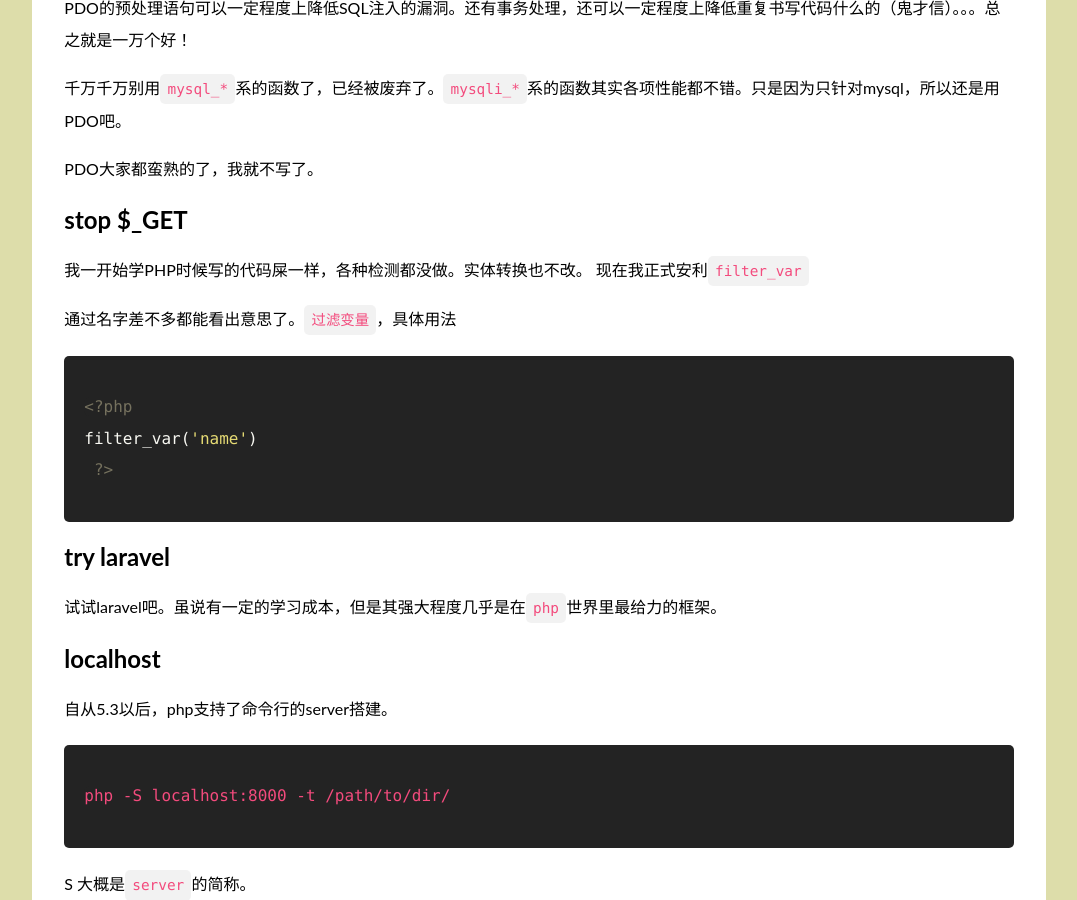
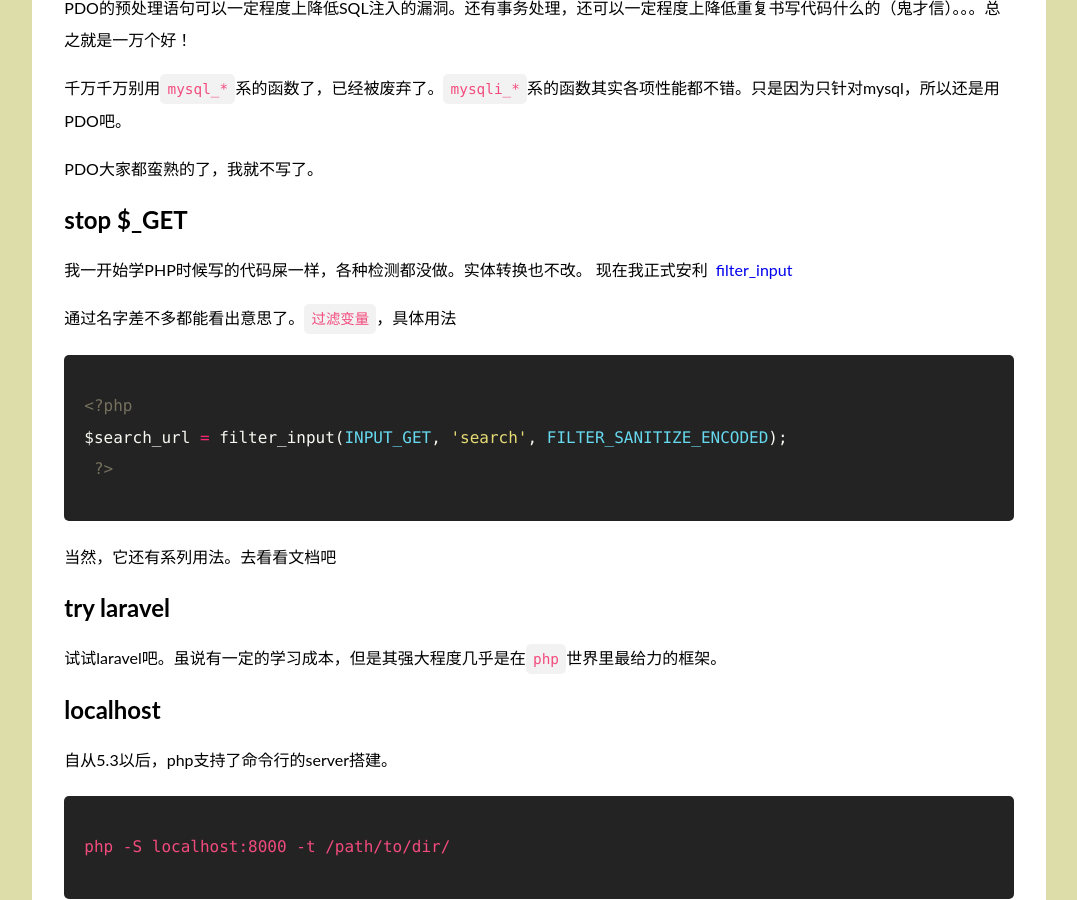
Before and after one commit to AnnatarHe/AnnatarHe.github.io, a Jekyll site: the page built from _posts/2016-01-18-code-new-generation-php.md, in a window 1280 px wide and 900 px high, scrolled down 2775 px. Shown: the whole window, without its empty margins (101-1178 px from the left). Built offline with Jekyll 4.4.1, drawn with Linux system fonts in a browser that asks for light colours; nearby versions of some CDN libraries; some web fonts are replaced; comment, search, counter and statistics services are not loaded.

Commit message:
update filter input function

```diff
--- a/_posts/2016-01-18-code-new-generation-php.md
+++ b/_posts/2016-01-18-code-new-generation-php.md
@@ -98,15 +99,17 @@ PDO大家都蛮熟的了，我就不写了。
 ## stop $_GET
 
 我一开始学PHP时候写的代码屎一样，各种检测都没做。实体转换也不改。
-现在我正式安利`filter_var`
+现在我正式安利[filter_input](http://php.net/manual/zh/function.filter-input.php)
 
 通过名字差不多都能看出意思了。`过滤变量`，具体用法
 
 {% highlight php %}
 <?php
-filter_var('name')
+$search_url = filter_input(INPUT_GET, 'search', FILTER_SANITIZE_ENCODED);
  ?>
 {% endhighlight %}
+
+当然，它还有系列用法。去看看文档吧
 
 ## try laravel
 
```
Also changed, not shown: other parts of _posts/2016-01-18-code-new-generation-php.md (+1 -0 lines).
